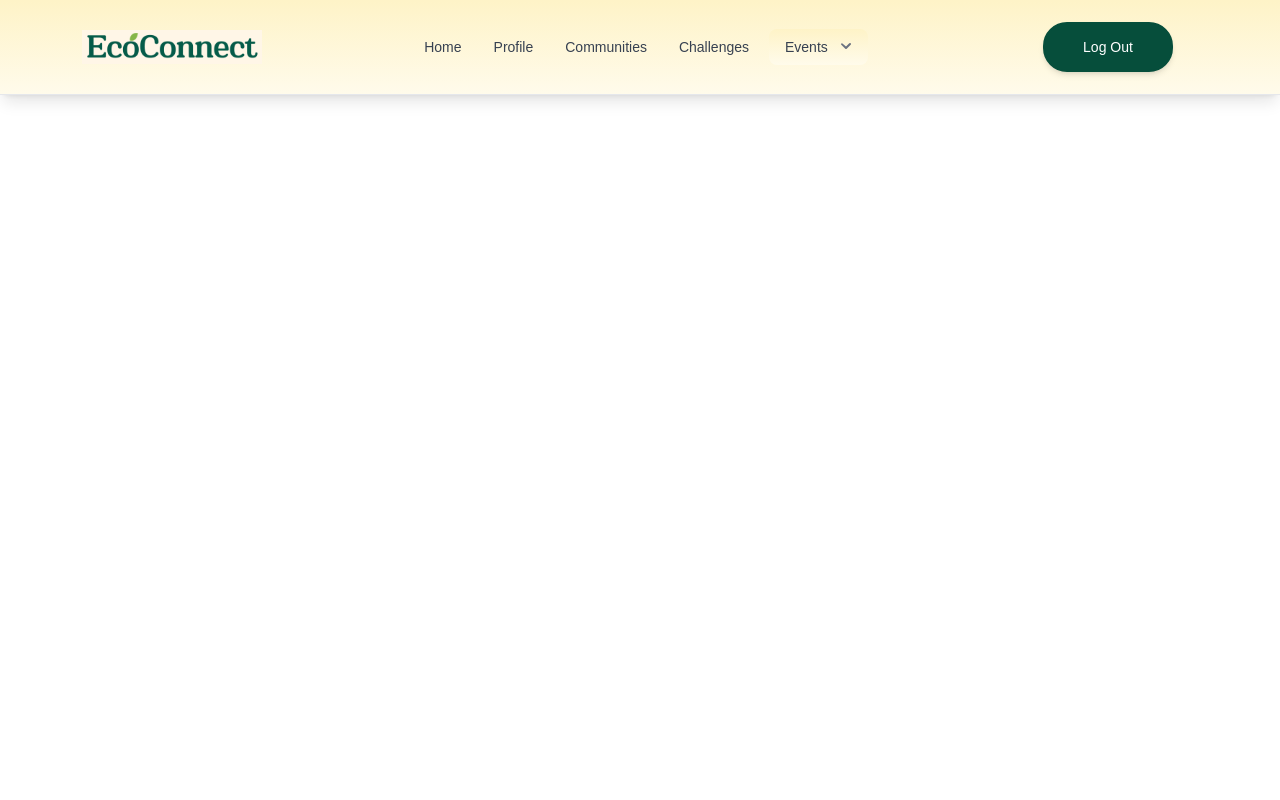
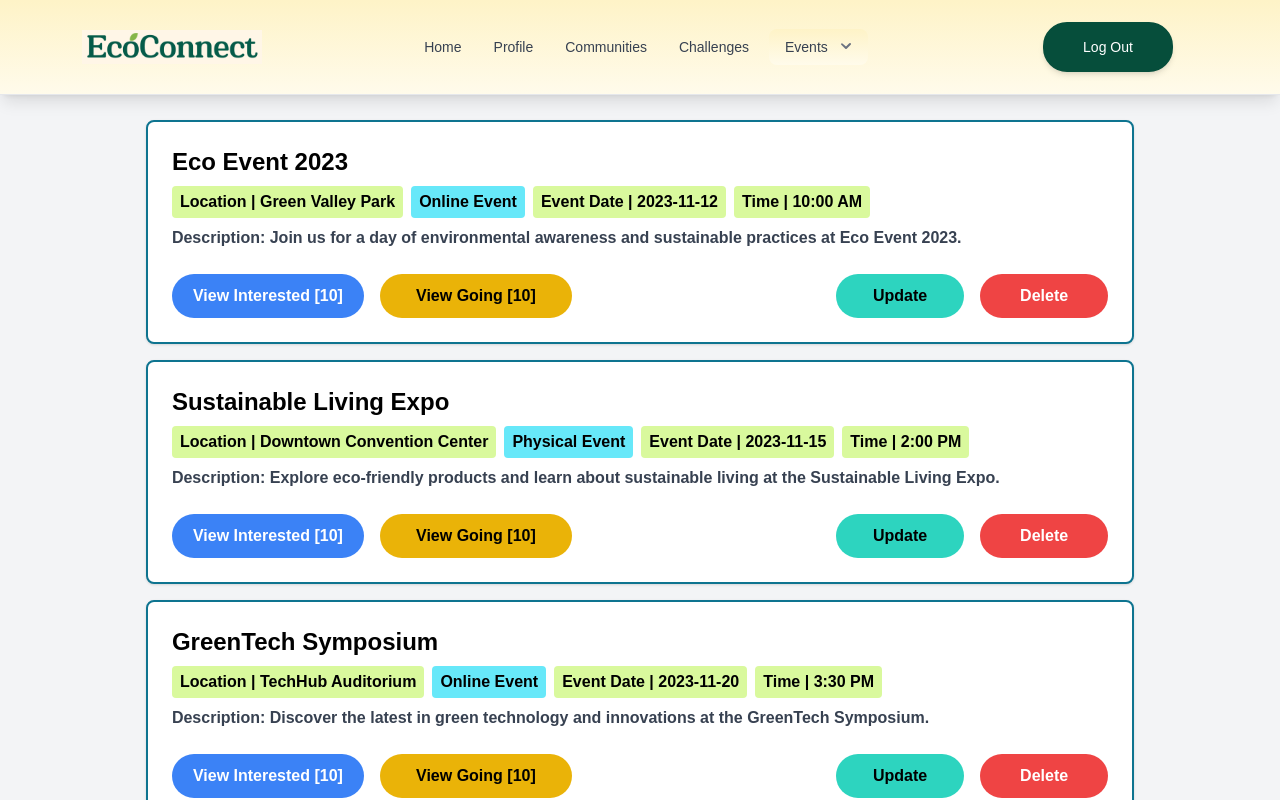
Before and after one commit to HasnainKabir-repos/EcoConnect, a React (Create React App) app in the folder frontend/: page /myevent in a window 1280 px wide. Shown: the top 800 px of the page. Built offline with nearby package versions, Linux system fonts and the light colour scheme; sample sign-in values are in the browser's storage; a web font is replaced by a local one.

Commit message:
My Event Page Done

```diff
--- a/frontend/src/components/My_Event/index.jsx
+++ b/frontend/src/components/My_Event/index.jsx
@@ -1,9 +1,212 @@
+import React, { useState } from "react";
 import TopBar from "../TopBar";
+
 const My_Event = () => {
+  const generateParticipants = (count) => {
+    const participants = [];
+    for (let i = 1; i <= count; i++) {
+      participants.push(`Participant ${i}`);
+    }
+    return participants;
+  };
+  const [myEvents, setMyEvents] = useState([
+  {
+    _id: 1,
+    title: "Eco Event 2023",
+    location: "Green Valley Park",
+    Event_type: "Online",
+    formattedDate: "2023-11-12",
+    time: "10:00 AM",
+    description: "Join us for a day of environmental awareness and sustainable practices at Eco Event 2023.",
+    participants: generateParticipants(10),
+    interested: generateParticipants(10),
+  },
+  {
+    _id: 2,
+    title: "Sustainable Living Expo",
+    location: "Downtown Convention Center",
+    Event_type: "Physical",
+    formattedDate: "2023-11-15",
+    time: "2:00 PM",
+    description: "Explore eco-friendly products and learn about sustainable living at the Sustainable Living Expo.",
+    participants: generateParticipants(10),
+    interested: generateParticipants(10),
+  },
+  {
+    _id: 3,
+    title: "GreenTech Symposium",
+    location: "TechHub Auditorium",
+    Event_type: "Online",
+    formattedDate: "2023-11-20",
+    time: "3:30 PM",
+    description: "Discover the latest in green technology and innovations at the GreenTech Symposium.",
+    participants: generateParticipants(10),
+    interested: generateParticipants(10),
+  },
+  {
+    _id: 4,
+    title: "Hybrid Energy Summit",
+    location: "City Center Conference Center",
+    Event_type: "Hybrid",
+    formattedDate: "2023-11-25",
+    time: "5:00 PM",
+    description: "Join industry leaders and experts for discussions on the future of hybrid energy at the Hybrid Energy Summit.",
+    participants: generateParticipants(10),
+    interested: generateParticipants(10),
+  },
+  {
+    _id: 5,
+    title: "Green Living Fair",
+    location: "Community Park",
+    Event_type: "Physical",
+    formattedDate: "2023-11-30",
+    time: "7:00 PM",
+    description: "Experience sustainable living practices and eco-friendly products at the Green Living Fair.",
+    participants: generateParticipants(10),
+    interested: generateParticipants(10),
+  },
+]);
+
+
+  const [showInterestedParticipants, setShowInterestedParticipants] =
+    useState(false);
+  const [showGoingParticipants, setShowGoingParticipants] = useState(false);
+  const [selectedEventId, setSelectedEventId] = useState(null);
+
+  const handleUpdateEvent = (eventId) => {
+    // Handle event update (dummy function)
+    console.log(`Update event with ID ${eventId}`);
+  };
+
+  const handleDeleteEvent = (eventId) => {
+    // Handle event deletion (dummy function)
+    console.log(`Delete event with ID ${eventId}`);
+  };
+
+  const toggleInterestedParticipants = (eventId) => {
+    if (selectedEventId === eventId && showInterestedParticipants) {
+      setShowInterestedParticipants(false);
+    } else {
+      setSelectedEventId(eventId);
+      setShowInterestedParticipants(true);
+      setShowGoingParticipants(false);
+    }
+  };
+
+  const toggleGoingParticipants = (eventId) => {
+    if (selectedEventId === eventId && showGoingParticipants) {
+      setShowGoingParticipants(false);
+    } else {
+      setSelectedEventId(eventId);
+      setShowGoingParticipants(true);
+      setShowInterestedParticipants(false);
+    }
+  };
+
   return (
-    <>
+    <main className="pt-20 min-h-screen bg-gray-100">
       <TopBar />
-    </>
+      <div className="w-full flex items-center justify-center mt-10">
+        <div className="flex-col items-center justify-center">
+          {myEvents.map((event) => (
+            <div
+              key={event._id}
+              className="bg-white rounded-lg border-2 border-cyan-700 shadow p-6 mb-4 event-container hover:shadow-md hover:border-teal-500 hover:border-3"
+            >
+              <h2 className="font-bold text-2xl mb-2">{event.title}</h2>
+              <div className="inline-block mb-2 flex">
+                <div className="rounded bg-lime-200 text-black px-2 py-1 text-md inline-flex items-center mr-2">
+                  <span className="whitespace-no-wrap font-semibold">
+                    Location | {event.location}
+                  </span>
+                </div>
+                <div className="rounded bg-cyan-300 text-black text-black px-2 py-1 text-md inline-flex items-center mr-2">
+                  <span className="whitespace-no-wrap font-semibold">
+                    {event.Event_type} Event
+                  </span>
+                </div>
+                <div className="rounded bg-lime-200 text-black px-2 py-1 text-md inline-flex items-center mr-2">
+                  <span className="whitespace-no-wrap font-semibold">
+                    Event Date | {event.formattedDate}
+                  </span>
+                </div>
+                <div className="rounded bg-lime-200 text-black px-2 py-1 text-md inline-flex items-center mr-2">
+                  <span className="whitespace-no-wrap font-semibold">
+                    Time | {event.time}
+                  </span>
+                </div>
+              </div>
+              <p className="text-gray-700 font-semibold text-md">
+                Description: {event.description}
+              </p>
+              <div className="flex items-center justify-between mt-6">
+                <div className="flex space-x-4 mr-40">
+                  <button
+                    onClick={() => toggleInterestedParticipants(event._id)}
+                    className="py-2.5 px-4 text-md bg-blue-500 hover:bg-blue-600 text-white rounded-full w-48 p-3 font-semibold text-medium cursor-pointer font-sans transition duration-300 ease-in-out hover:text-white"
+                  >
+                    View Interested [{event.interested.length}]
+                  </button>
+                  <button
+                    onClick={() => toggleGoingParticipants(event._id)}
+                    className="py-2.5 px-4 text-md bg-yellow-500 hover:bg-yellow-600 text-black rounded-full w-48 p-3 font-semibold text-medium cursor-pointer font-sans transition duration-300 ease-in-out hover:text-black"
+                  >
+                    View Going [{event.participants.length}]
+                  </button>
+                </div>
+
+                <div className="flex space-x-4">
+                  <button
+                    onClick={() => handleUpdateEvent(event._id)}
+                    className="py-2.5 px-4 text-md bg-teal-400 hover:bg-green-500 text-black rounded-full w-32 p-3 font-semibold text-medium cursor-pointer font-sans transition duration-300 ease-in-out hover:text-black"
+                  >
+                    Update
+                  </button>
+                  <button
+                    onClick={() => handleDeleteEvent(event._id)}
+                    className="py-2.5 px-4 text-md bg-red-500 hover:bg-red-600 text-white rounded-full w-32 p-3 font-semibold text-medium cursor-pointer font-sans transition duration-300 ease-in-out hover:text-white"
+                  >
+                    Delete
+                  </button>
+                </div>
+              </div>
+              {showInterestedParticipants && selectedEventId === event._id && (
+                <div>
+                  <h3 className="mt-4 text-lg font-semibold mb-4">
+                    Interested Participants:
+                  </h3>
+                  <ul className="list-decimal ml-6">
+                    {event.interested.map((participant, index) => (
+                      <li key={index} className="text-md">
+                        <div className="rounded bg-gray-300 px-2 py-1 text-sm items-center justify-center mb-2">
+                          {participant}
+                        </div>
+                      </li>
+                    ))}
+                  </ul>
+                </div>
+              )}
+              {showGoingParticipants && selectedEventId === event._id && (
+                <div>
+                  <h3 className="mt-4 text-lg font-semibold mb-4">
+                    Going Participants:
+                  </h3>
+                  <ul className="list-decimal ml-6">
+                    {event.participants.map((participant, index) => (
+                      <li key={index} className="text-md">
+                        <div className="rounded bg-gray-300 px-2 py-1 text-sm items-center mb-2">
+                          {participant}
+                        </div>
+                      </li>
+                    ))}
+                  </ul>
+                </div>
+              )}
+            </div>
+          ))}
+        </div>
+      </div>
+    </main>
   );
 };
 
```
Also changed, not shown: frontend/src/components/Events/index.jsx (+5 -2 lines).
